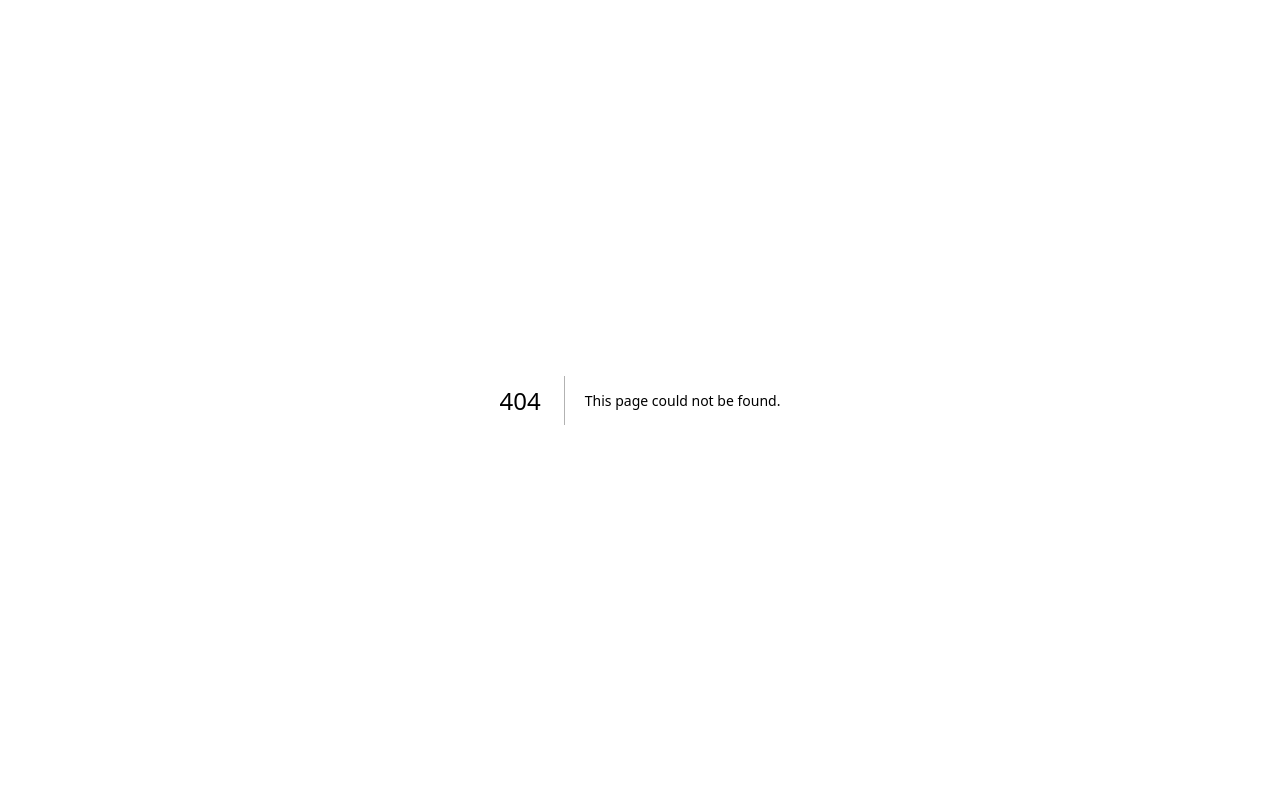
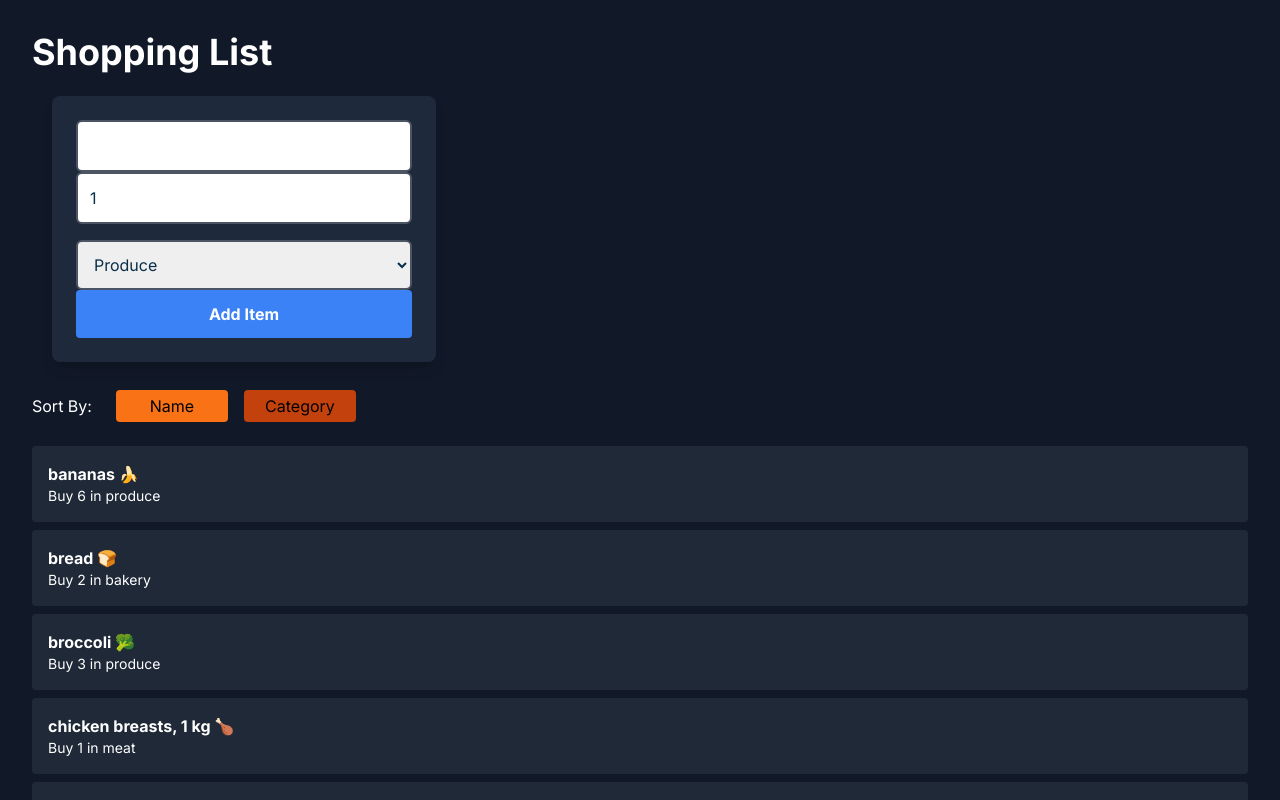
Before and after one commit to JBuccat/cprg306-assignments, a Next.js app: page /week-6 in a window 1280 px wide. Before the commit this address had no page. Shown: the top 800 px of the page. Built offline with nearby package versions, Linux system fonts and the light colour scheme.

Commit message:
week-6
week-6 assignment complete

```diff
--- a/app/page.js
+++ b/app/page.js
@@ -5,11 +5,13 @@
   return (
     <main>
       <h1>CPRG 306: Web Development 2 - Assignments</h1>
-
-      <Link href="./week-2/">Week 2 Assignment</Link>
-      <Link href="./week-3/">Week 3 Assignment</Link>
-      <Link href="./week-4/">Week 4 Assignment</Link>
-      <Link href="./week-5/">Week 5 Assignment</Link>
+      <ul>
+        <li><Link href="./week-2/">Week 2 Assignment</Link></li>
+        <li><Link href="./week-3/">Week 3 Assignment</Link></li>
+        <li><Link href="./week-4/">Week 4 Assignment</Link></li>
+        <li><Link href="./week-5/">Week 5 Assignment</Link></li>
+        <li><Link href="./week-6/">Week 6 Assignment</Link></li>
+      </ul>
     </main>
   );
 }
--- /dev/null
+++ b/app/week-6/item-list.js
@@ -0,0 +1,33 @@
+"use client"
+
+import { useState } from "react";
+import Item from "./item";
+
+export default function ItemList({ items }) {
+
+    const [sortBy, setSortBy] = useState('name');
+
+    let sortedItems = [...items].sort((a, b) => {
+        if (sortBy === 'name') {
+            return a.name.localeCompare(b.name);
+        } else if (sortBy === 'category') {
+            return a.category.localeCompare(b.category);
+        }
+        return 0;
+    });
+
+    return (
+        <div>
+            <div className="mb-4">
+                <label className="text-white mr-4">Sort By:</label>
+                <button className={sortBy === 'name' ? 'bg-orange-500 p-1 m-2 w-28 rounded' : 'bg-orange-700 p-1 m-2 w-28 rounded'} onClick={() => setSortBy('name')}>Name</button>
+                <button className={sortBy === 'category' ? 'bg-orange-500 p-1 m-2 w-28 rounded' : 'bg-orange-700 p-1 m-2 w-28 rounded'} onClick={() => setSortBy('category')}>Category</button>
+            </div>
+            <ul>
+                {sortedItems.map(item => (
+                    <Item key={item.id} itemObj={item} />
+                ))}
+            </ul>
+        </div>
+    );
+}
--- /dev/null
+++ b/app/week-6/item.js
@@ -0,0 +1,16 @@
+
+
+export default function Item({itemObj}){
+
+    let {name, quantity, category} = itemObj;
+
+    return(
+        <li className="p-4 bg-gray-800 rounded mb-2 text-white">
+            <div>
+                <span className="font-bold">{name}</span>
+            </div>
+            <div className="text-sm">Buy {quantity} in {category}</div>
+         </li>
+    );
+
+}
--- /dev/null
+++ b/app/week-6/items.json
@@ -0,0 +1,74 @@
+[
+    {
+      "id": "1h2GJKH12gkHG31h1H",
+      "name": "milk, 4 L 🥛",
+      "quantity": 1,
+      "category": "dairy"
+    },
+    {
+      "id": "2KJH3k2j3H1k2J3K1H",
+      "name": "bread 🍞",
+      "quantity": 2,
+      "category": "bakery"
+    },
+    {
+      "id": "3h2KJH3k2j3H1k2J3",
+      "name": "eggs, dozen 🥚",
+      "quantity": 2,
+      "category": "dairy"
+    },
+    {
+      "id": "4k2J3K1H2GJKH12gk",
+      "name": "bananas 🍌",
+      "quantity": 6,
+      "category": "produce"
+    },
+    {
+      "id": "5H1h1H2KJH3k2j3H",
+      "name": "broccoli 🥦",
+      "quantity": 3,
+      "category": "produce"
+    },
+    {
+      "id": "6H1k2J3K1H2GJKH1",
+      "name": "chicken breasts, 1 kg 🍗",
+      "quantity": 1,
+      "category": "meat"
+    },
+    {
+      "id": "7gkHG31h1H2KJH3k",
+      "name": "pasta sauce 🍝",
+      "quantity": 3,
+      "category": "canned goods"
+    },
+    {
+      "id": "8j3H1k2J3K1H2GJK",
+      "name": "spaghetti, 454 g 🍝",
+      "quantity": 2,
+      "category": "dry goods"
+    },
+    {
+      "id": "9H12gkHG31h1H2KJ",
+      "name": "toilet paper, 12 pack 🧻",
+      "quantity": 1,
+      "category": "household"
+    },
+    {
+      "id": "10H3k2j3H1k2J3K1",
+      "name": "paper towels, 6 pack",
+      "quantity": 1,
+      "category": "household"
+    },
+    {
+      "id": "11k2J3K1H2GJKH12",
+      "name": "dish soap 🍽️",
+      "quantity": 1,
+      "category": "household"
+    },
+    {
+      "id": "12GJKH12gkHG31h1",
+      "name": "hand soap 🧼",
+      "quantity": 4,
+      "category": "household"
+    }
+  ]
--- /dev/null
+++ b/app/week-6/new-item.js
@@ -0,0 +1,87 @@
+"use client"
+
+import { useState } from "react";
+
+export default function NewItem({ onAddItem }) {
+    const [name, setName] = useState("");
+    const [quantity, setQuantity] = useState(1);
+    const [category, setCategory] = useState("produce");
+
+    const generateRandomId = () => {
+        return Math.random().toString(36).substring(2, 9);
+    };
+
+    const handleSubmit = (event) => {
+        event.preventDefault();
+        const newItem = {
+            id: generateRandomId(),
+            name: name,
+            quantity: parseInt(quantity),
+            category: category,
+        };
+        onAddItem(newItem);
+
+        setName("");
+        setQuantity(1);
+        setCategory("produce");
+    };
+
+    const handleNameChange = (event) => { setName(event.target.value); };
+    const handleQuantityChange = (event) => { setQuantity(parseInt(event.target.value)); };
+    const handleCategoryChange = (event) => { setCategory(event.target.value); };
+
+    return (
+        <div className="bg-slate-800 flex items-center justify-center m-5 w-96 p-6 rounded-lg shadow-lg">
+            <div className="flex flex-col w-full gap-4">
+                <form onSubmit={handleSubmit}>
+                    <div>
+                        <input
+                            className="text-sky-950 w-full p-3 border-2 border-gray-600 border-solid rounded-md focus:border-blue-500 focus:outline-none"
+                            type="text"
+                            value={name}
+                            onChange={handleNameChange}
+                            required
+                        />
+                    </div>
+                    <div className="mb-4">
+                        <input
+                            className="text-sky-950 w-full p-3 border-2 border-gray-600 border-solid rounded-md focus:border-blue-500 focus:outline-none"
+                            type="number"
+                            min={1}
+                            max={99}
+                            value={quantity}
+                            onChange={handleQuantityChange}
+                            required
+                        />
+                    </div>
+                    <div>
+                        <select
+                            className="text-sky-950 w-full p-3 border-2 border-gray-600 border-solid rounded-md focus:border-blue-500 focus:outline-none"
+                            value={category}
+                            onChange={handleCategoryChange}
+                        >
+                            <option value="produce">Produce</option>
+                            <option value="dairy">Dairy</option>
+                            <option value="bakery">Bakery</option>
+                            <option value="meat">Meat</option>
+                            <option value="frozen">Frozen Foods</option>
+                            <option value="canned">Canned Goods</option>
+                            <option value="dry">Dry Goods</option>
+                            <option value="beverage">Beverage</option>
+                            <option value="snacks">Snacks</option>
+                            <option value="household">Household</option>
+                            <option value="other">Other</option>
+                        </select>
+                    </div>
+                    <div>
+                        <button
+                            className="bg-blue-500 text-white font-bold w-full py-3 rounded hover:bg-blue-600 focus:outline-none focus:ring-2 focus:ring-blue-400 focus:ring-opacity-75"
+                            type="submit"
+                        >Add Item
+                        </button>
+                    </div>
+                </form>
+            </div>
+        </div>
+    );
+}
--- /dev/null
+++ b/app/week-6/page.js
@@ -0,0 +1,24 @@
+"use client";
+
+import React, { useState } from "react";
+import ItemList from "./item-list";
+import NewItem from "./new-item";
+import itemsData from "./items.json";
+
+
+export default function Page(){
+
+    const [items, setItems] = useState(itemsData);
+
+    const handleAddItem = (newItem) => {
+        setItems((currentItems) => [...currentItems, newItem]);
+    };
+
+    return(
+        <main className="p-8 bg-gray-900 min-h-screen">
+            <h1 className="text-4xl font-bold mb-6 text-white">Shopping List</h1>
+            <NewItem onAddItem={handleAddItem}/>
+            <ItemList items={items}/>
+        </main>
+    );
+}
```
